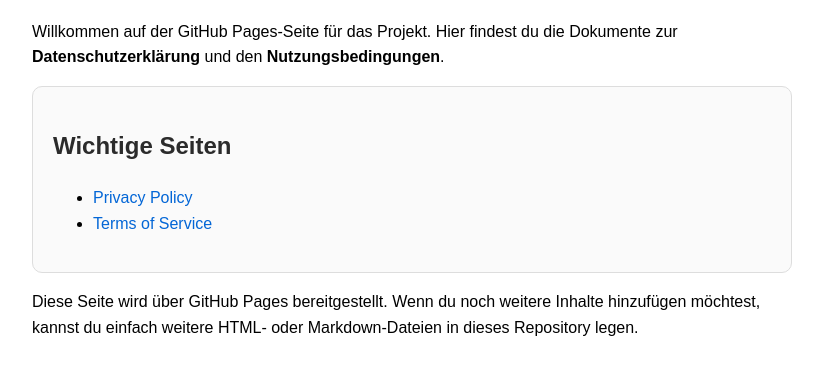
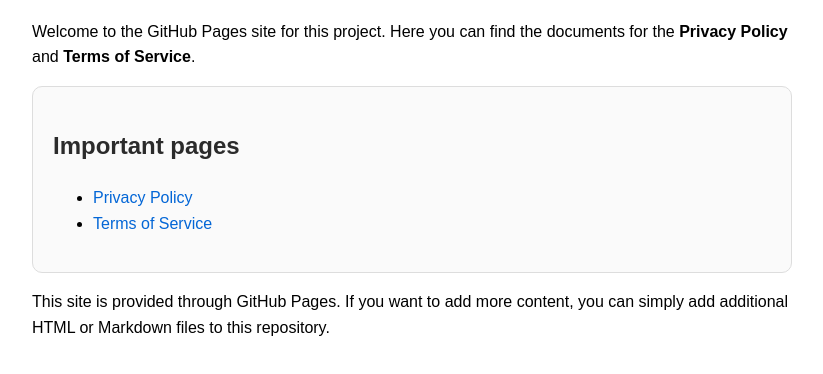
Before and after one commit to Jumppix/Jumppix.github.io, a plain HTML site: page index.html in a window 1280 px wide. Shown: the part 86-460 px from the top of the page, without its empty margins (228-1051 px from the left). Drawn offline with Linux system fonts and the light colour scheme.

Commit message:
alles auf englisch

```diff
--- a/index.html
+++ b/index.html
@@ -1,5 +1,5 @@
 <!DOCTYPE html>
-<html lang="de">
+<html lang="en">
   <head>
     <meta charset="UTF-8" />
     <meta name="viewport" content="width=device-width, initial-scale=1.0" />
@@ -14,14 +14,14 @@
   </head>
   <body>
     <h1>Viral Content Publish</h1>
-    <p>Willkommen auf der GitHub Pages-Seite für das Projekt. Hier findest du die Dokumente zur <strong>Datenschutzerklärung</strong> und den <strong>Nutzungsbedingungen</strong>.</p>
+    <p>Welcome to the GitHub Pages site for this project. Here you can find the documents for the <strong>Privacy Policy</strong> and <strong>Terms of Service</strong>.</p>
     <div class="card">
-      <h2>Wichtige Seiten</h2>
+      <h2>Important pages</h2>
       <ul>
         <li><a href="privacy-policy.html">Privacy Policy</a></li>
         <li><a href="terms-of-service.html">Terms of Service</a></li>
       </ul>
     </div>
-    <p>Diese Seite wird über GitHub Pages bereitgestellt. Wenn du noch weitere Inhalte hinzufügen möchtest, kannst du einfach weitere HTML- oder Markdown-Dateien in dieses Repository legen.</p>
+    <p>This site is provided through GitHub Pages. If you want to add more content, you can simply add additional HTML or Markdown files to this repository.</p>
   </body>
 </html>
```
Also changed, not shown: privacy-policy.html (+2 -2 lines), terms-of-service.html (+2 -2 lines).
